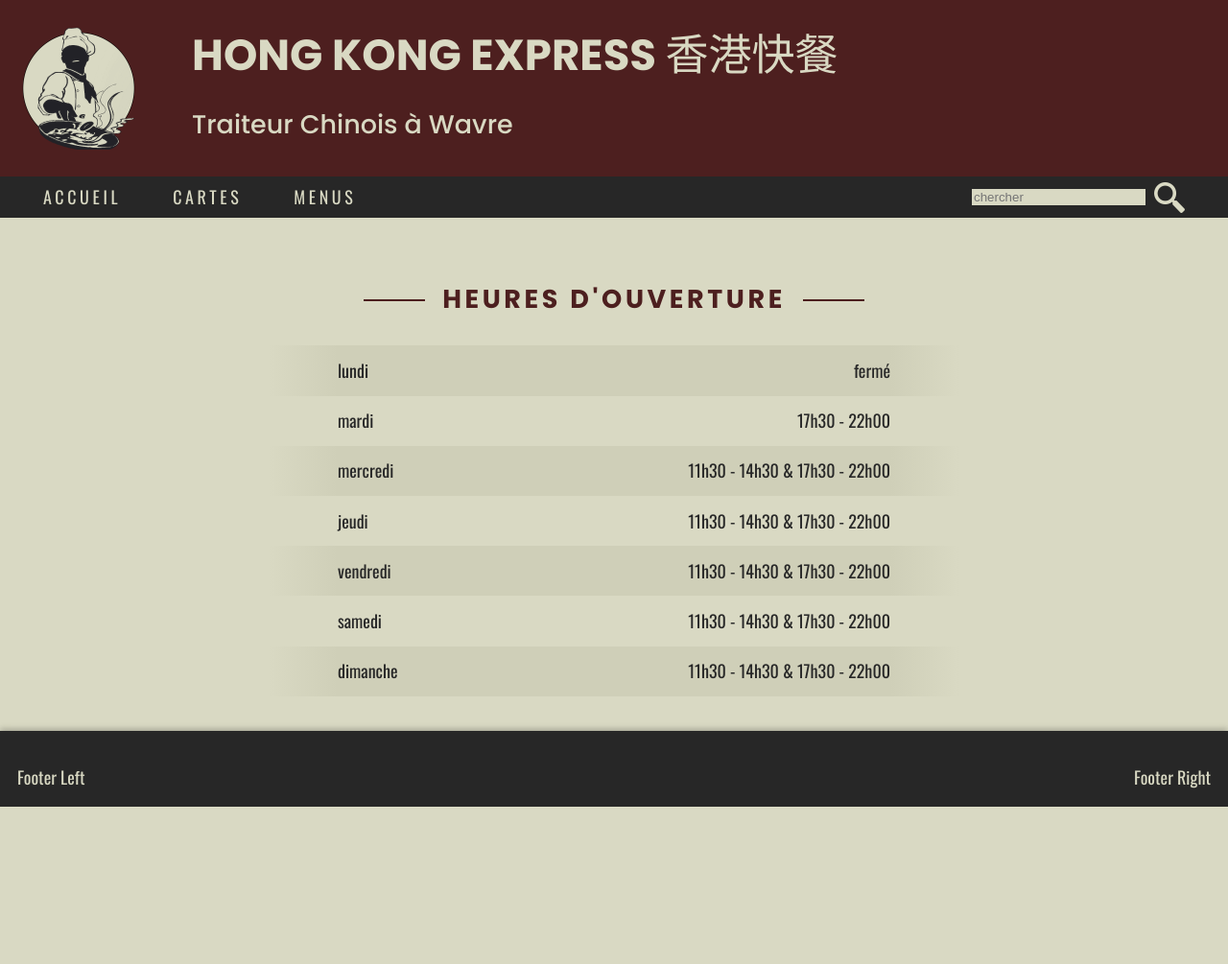
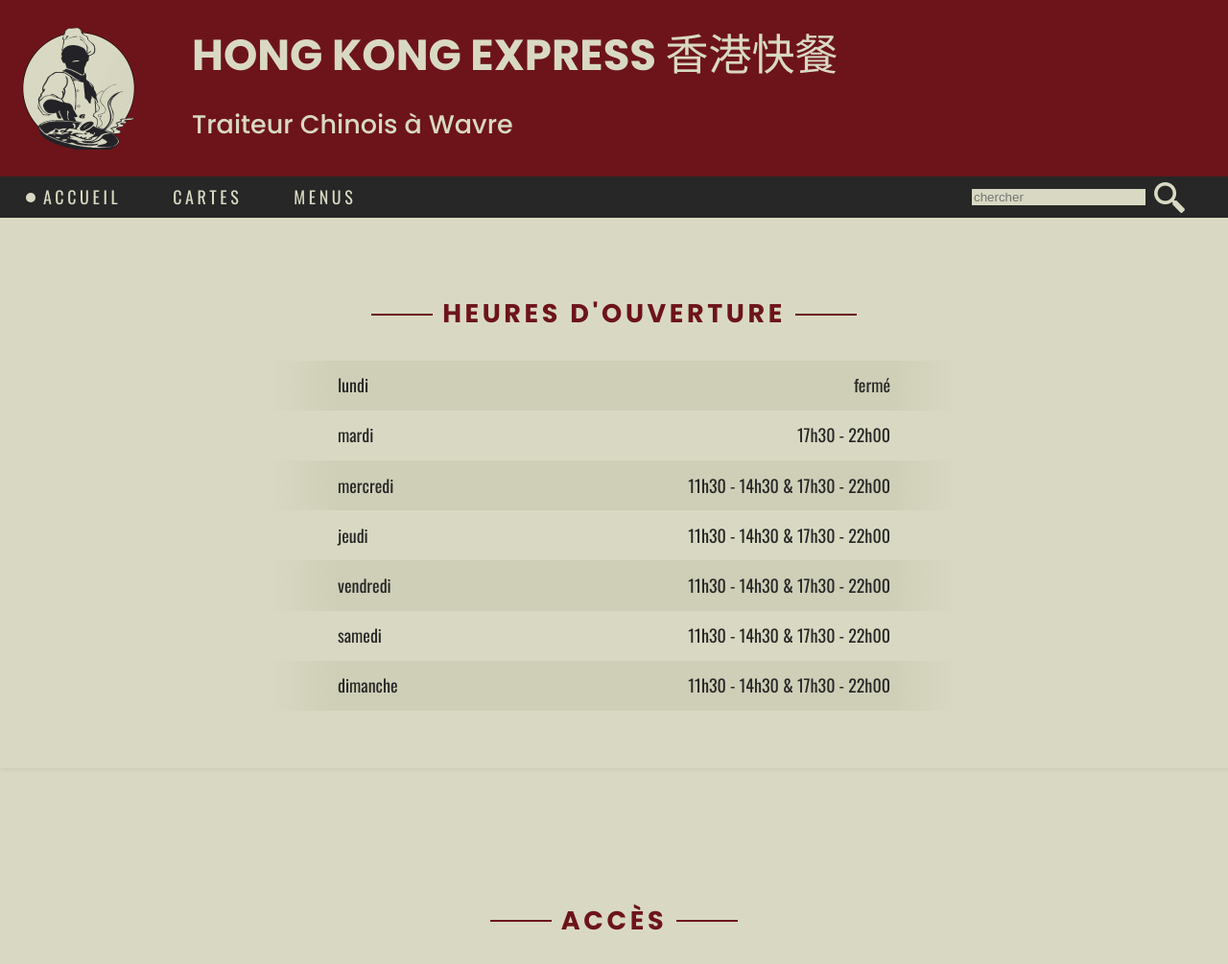
Before and after one commit to vanmaerckechri/HongKongExpress, a PHP site: page / in a window 1280 px wide. Shown: the top 1005 px of the page at 96% size. Before the commit the page ends 841 px from the top, so only its background shows below. Run offline with PHP 8.4, Linux system fonts and the light colour scheme.

Commit message:
update content css and nav

```diff
--- a/assets/css/style.css
+++ b/assets/css/style.css
@@ -29,10 +29,6 @@ body {
   justify-content: flex-start;
   align-items: center; }
 
-section, footer {
-  padding: calc(2 * 1rem) 1rem 1rem;
-  width: 100%; }
-
 h1, h2, h3, h4, h5, h6 {
   font-family: "Poppins", sans-serif;
   color: #d9d9c3; }
@@ -55,7 +51,7 @@ p, li, a {
 header {
   position: relative;
   width: 100%;
-  background-color: #4d1f1f;
+  background-color: #6d141a;
   z-index: 1; }
 
 .header-title {
@@ -119,8 +115,6 @@ nav {
   transition: transform 0.2s;
   z-index: -2; }
   .menu-folder li {
-    padding-left: 0;
-    padding-right: 0;
     text-align: center;
     white-space: nowrap;
     transition: transform 0.1s;
@@ -128,7 +122,7 @@ nav {
     .menu-folder li:hover {
       transform: scale(1.1); }
     .menu-folder li a {
-      padding: 0.5rem 1rem;
+      padding: 0.5rem 1.5rem;
       width: 100%;
       display: block;
       background-color: #272727; }
@@ -159,13 +153,16 @@ nav {
 .main {
   width: 100%;
   flex: 1;
+  display: flex;
+  justify-content: center;
+  align-items: center;
   overflow-x: hidden;
   background-color: #d9d9c3; }
   .main h2 {
     margin: 2rem auto;
     position: relative;
     display: inline-block;
-    color: #4d1f1f;
+    color: #6d141a;
     letter-spacing: 0.2rem;
     text-transform: uppercase; }
     .main h2::after, .main h2::before {
@@ -174,11 +171,11 @@ nav {
       top: 50%;
       height: 2px;
       width: 64px;
-      background-color: #4d1f1f; }
+      background-color: #6d141a; }
     .main h2::after {
-      left: 105%; }
+      left: calc(100% + 10px); }
     .main h2::before {
-      right: 105%; }
+      right: calc(100% + 10px); }
   .main span, .main p, .main li {
     font-size: 1rem;
     color: #272727; }
@@ -186,24 +183,44 @@ nav {
 .row {
   margin: 0 auto;
   padding: 0.75rem 4rem;
+  width: 100%;
   max-width: 720px;
   display: flex;
   justify-content: space-between; }
 
+.home {
+  width: 100%;
+  animation: display 0.3s ease-in-out alternate; }
+
+.horaires-container, .acces {
+  display: flex;
+  flex-direction: column;
+  justify-content: center;
+  align-items: center; }
+
 .horaires-container {
-  padding: 2rem;
-  text-align: center;
-  animation: display 0.5s ease-in-out alternate; }
+  padding: 1.5rem 1.5rem 2rem;
+  min-height: calc(100vh - 226px);
+  box-shadow: 0px -2px 6px 0px rgba(0, 0, 0, 0.25); }
   .horaires-container div {
     text-align: right; }
     .horaires-container div:nth-child(2n) {
       background: linear-gradient(to right, transparent, #cfcfb8 10%, #cfcfb8 90%, transparent); }
 
+.acces {
+  padding: 0 1.5rem 1.5rem;
+  min-height: calc(100vh - 90px); }
+  .acces .gg-map {
+    border: 1px solid #272727;
+    width: 100%;
+    max-width: 720px;
+    min-height: 365px; }
+
 .cartes-container, .menus-container {
   padding: 2rem;
   text-align: center;
-  animation: display 0.5s ease-in-out alternate; }
-  .cartes-container div div:nth-child(2n+1), .cartes-container div li:nth-child(2n+1), .menus-container div div:nth-child(2n+1), .menus-container div li:nth-child(2n+1) {
+  animation: display 0.3s ease-in-out alternate; }
+  .cartes-container .row:nth-child(2n+1), .menus-container .row:nth-child(2n+1) {
     background: linear-gradient(to right, transparent, #cfcfb8 10%, #cfcfb8 90%, transparent); }
 
 .food-comments {
@@ -216,13 +233,19 @@ nav {
   justify-content: center; }
 
 footer {
-  background-color: #272727;
-  box-shadow: 0px -2px 6px 0px rgba(0, 0, 0, 0.25); }
+  width: 100%;
+  background-color: #272727; }
 
 .footerContent {
+  padding: 1.5rem;
   display: flex;
   justify-content: space-between;
   align-items: center; }
+  .footerContent img {
+    transition: transform 0.1s;
+    transform: scale(0.8); }
+    .footerContent img:hover {
+      transform: scale(1); }
 
 .maxWidth-container {
   margin-left: auto;
@@ -230,4 +253,17 @@ footer {
   max-width: 1280px;
   width: 100%; }
 
+.pageSelected {
+  position: relative; }
+  .pageSelected:before {
+    border-radius: 50%;
+    content: "";
+    position: absolute;
+    left: 0.5rem;
+    top: 50%;
+    width: 10px;
+    height: 10px;
+    background-color: #d9d9c3;
+    transform: translateY(-50%); }
+
 /*# sourceMappingURL=style.css.map */
--- a/assets/sass/_events.scss
+++ b/assets/sass/_events.scss
@@ -5,3 +5,19 @@
 	max-width: $general-maxWidth;
 	width: 100%;
 }
+.pageSelected
+{
+	position: relative;
+	&:before
+	{
+		border-radius: 50%;
+		content: "";
+		position: absolute;
+		left: 0.5rem;
+		top: 50%;
+		width: 10px;
+		height: 10px;
+		background-color: $nav_color;
+		transform: translateY(-50%);
+	}
+}
--- a/assets/sass/_footer.scss
+++ b/assets/sass/_footer.scss
@@ -1,11 +1,21 @@
 footer
 {
+	width: 100%;
 	background-color: $bg_main-color_dark;
-	box-shadow: 0px -2px 6px 0px rgba(0, 0, 0, 0.25);
 }
 .footerContent
 {
+	padding: 1.5rem;
 	display: flex;
 	justify-content: space-between;
 	align-items: center;
+	img
+	{
+		transition: transform 0.1s;
+		transform: scale(0.8);
+		&:hover
+		{
+			transform: scale(1);
+		}
+	}
 }
--- a/assets/sass/_main.scss
+++ b/assets/sass/_main.scss
@@ -3,6 +3,9 @@
 {
 	width: 100%;
 	flex: 1;
+	display: flex;
+	justify-content: center;
+	align-items: center;
 	overflow-x: hidden;
 	h2
 	{
@@ -23,11 +26,11 @@
 		}
 		&::after
 		{
-			left: 105%;
+			left: calc(100% + 10px);
 		}
 		&::before
 		{
-			right: 105%;
+			right: calc(100% + 10px);
 		}
 	}
 	span, p, li
@@ -41,23 +44,48 @@
 {
 	margin: 0 auto;
 	padding: 0.75rem 4rem;
+	width: 100%;
 	max-width: 720px;
 	display: flex;
 	justify-content: space-between;
 }
 // Home
+.home
+{
+	width: 100%;
+	animation: display 0.3s ease-in-out alternate;
+}
+.horaires-container, .acces
+{
+	display: flex;
+	flex-direction: column;
+	justify-content: center;
+	align-items: center;
+}
 .horaires-container
 {
-	padding: 2rem;
-	text-align: center;
-	animation: display 0.5s ease-in-out alternate;
+	padding: 1.5rem 1.5rem 2rem;
+	min-height:  calc(100vh - #{$header-height_normal});
+	box-shadow: 0px -2px 6px 0px rgba(0, 0, 0, 0.25);
 	div
 	{
 		text-align: right;
 		&:nth-child(2n)
 		{
-			background: linear-gradient(to right, transparent, #cfcfb8 10%, #cfcfb8 90%, transparent);
+			background: linear-gradient(to right, transparent, $bg_main-color_middle 10%, $bg_main-color_middle 90%, transparent);
 		}
+	}
+}
+.acces
+{
+	padding: 0 1.5rem 1.5rem;
+	min-height: calc(100vh - #{$footer-height_normal});
+	.gg-map
+	{
+		border: 1px solid $nav_bgColor;
+		width: 100%;
+		max-width: 720px;
+		min-height: 365px;
 	}
 }
 // Cartes & Menus
@@ -65,15 +93,12 @@
 {
 	padding: 2rem;
 	text-align: center;
-	animation: display 0.5s ease-in-out alternate;
-  	div
+	animation: display 0.3s ease-in-out alternate;
+	.row
 	{
-		div, li
+		&:nth-child(2n+1)
 		{
-			&:nth-child(2n+1)
-			{
-				background: linear-gradient(to right, transparent, #cfcfb8 10%, #cfcfb8 90%, transparent);
-			}
+			background: linear-gradient(to right, transparent, $bg_main-color_middle 10%, $bg_main-color_middle 90%, transparent);
 		}
 	}
 }
--- a/assets/sass/_reset.scss
+++ b/assets/sass/_reset.scss
@@ -22,11 +22,6 @@ body
 	flex-direction: column;
 	justify-content: flex-start;
 	align-items: center;
-}
-section, footer
-{
-	padding: calc(2 * #{$general-padding}) $general-padding $general-padding;
-	width: 100%;
 }
 h1, h2, h3, h4, h5, h6
 {
--- a/assets/sass/_variables.scss
+++ b/assets/sass/_variables.scss
@@ -4,10 +4,14 @@ $general-maxWidth: 1280px;
 $general-padding: 1rem;
 $general-fontSize: 18px;
 
+$header-height_normal: 226px;
+$footer-height_normal: 90px;
+
 // color
 
 $color_yellowLight: #d9d9c3;
-$color_redHot: #4d1f1f;
+$color_yellowMiddle: #cfcfb8;
+$color_redHot: #6d141a;
 $color_middleGrey: #272727;
 
 $header_titleColor: $color_yellowLight;
@@ -22,6 +26,7 @@ $text_main-color_light: $color_yellowLight;
 $text_main-color_dark: $color_middleGrey;
 
 $bg_main-color_light: $color_yellowLight;
+$bg_main-color_middle: $color_yellowMiddle;
 $bg_main-color_dark: $color_middleGrey;
 
 // font-family
--- a/index.html
+++ b/index.html
@@ -20,7 +20,7 @@
 		</div>
 		<nav>
 			<ul class="mainMenu maxWidth-container">
-				<li id="home"><a href="#">Accueil</a></li>
+				<li id="home-btn" class="pageSelected"><a href="#">Accueil</a></li>
 				<li class="menu-folder-container">
 					<a class="btn-fold" href="#">Cartes</a>
 					<ul id="cartes" class="menu-folder">
@@ -39,7 +39,8 @@
 		</nav>
 	</header>
 	<div id="main" class="main">
-		<div id="horaires" class="horaires-container maxWidth-container">
+		<div id="home" class="home">
+			<section class="horaires-container">
 				<h2 class="underline">Heures d'Ouverture</h2>
 				<div class="row"><span>lundi</span><span>fermé</span></div>
 				<div class="row"><span>mardi</span><span>17h30 - 22h00</span></div>
@@ -48,12 +49,17 @@
 				<div class="row"><span>vendredi</span><span>11h30 - 14h30 & 17h30 - 22h00</span></div>
 				<div class="row"><span>samedi</span><span>11h30 - 14h30 & 17h30 - 22h00</span></div>
 				<div class="row"><span>dimanche</span><span>11h30 - 14h30 & 17h30 - 22h00</span></div>
+			</section>
+			<section class="acces">
+				<h2 class="underline">Accès</h2>
+				<iframe class="gg-map maxWidth-container" src="https://www.google.com/maps/embed?pb=!1m18!1m12!1m3!1d2526.159454428737!2d4.604909016072692!3d50.71698087951304!2m3!1f0!2f0!3f0!3m2!1i1024!2i768!4f13.1!3m3!1m2!1s0x47c17d742238c921%3A0x756c634b25a21eea!2sTous+les+bonheurs!5e0!3m2!1sfr!2sbe!4v1545940317894" allowfullscreen></iframe>
+			</section>
 		</div>
 	</div>
     <footer id="footer" class="view-content">
     	<div class="maxWidth-container footerContent">
-			<p>Footer Left</p>
-			<p>Footer Right</p>
+			<p>Copyright © 2019 - Traiteur Chinois Hong Kong Express - Wavre</p>
+			<a href="https://www.facebook.com/hkexpresswavre" target="_blank" rel="noopener"><img src="./assets/img/facebook.png" alt="le logo facebook"></a>
 		</div>
     </footer>
     <script type="text/javascript" src="./assets/js/content.js"></script>
```
Also changed, not shown: assets/js/content.js (+31 -8 lines), assets/img/facebook.png (added), 1 other file. Lines whose indentation alone changed are shown as unchanged.
